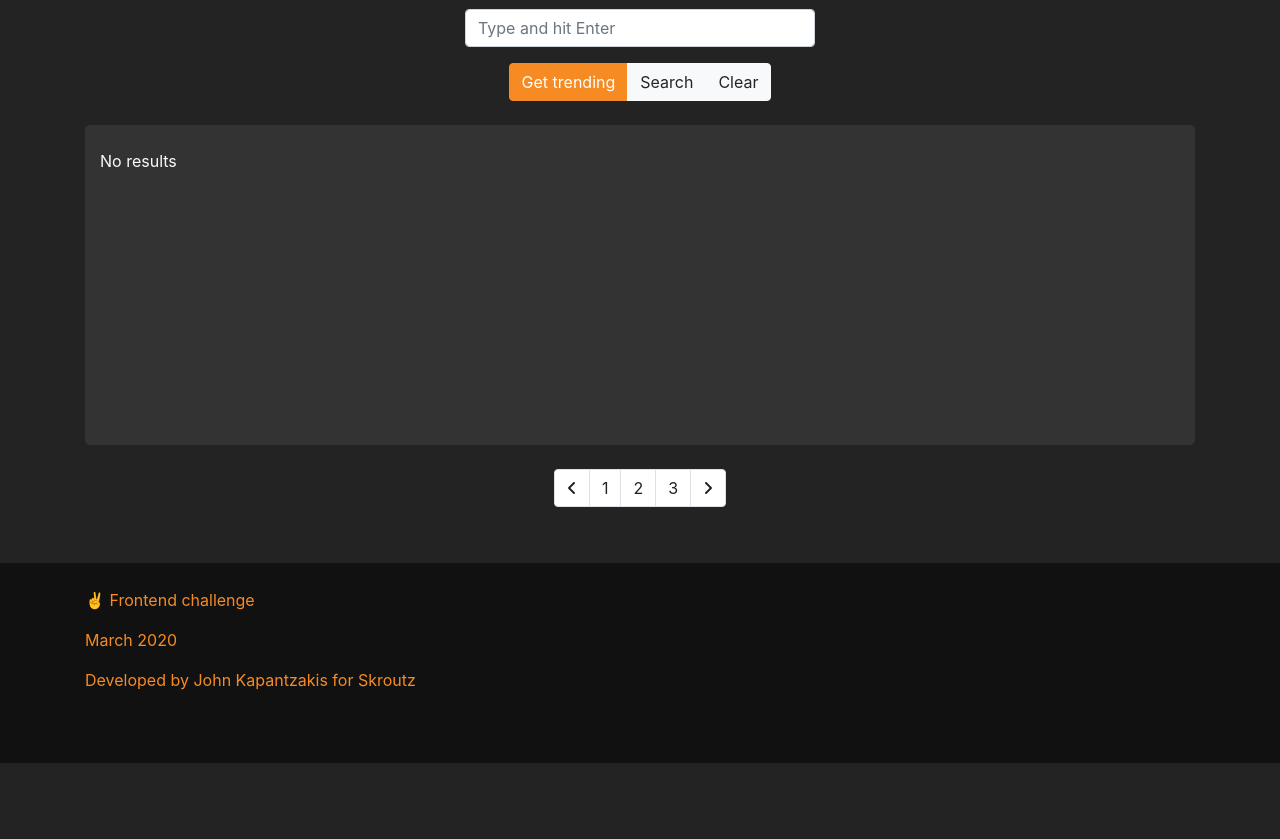
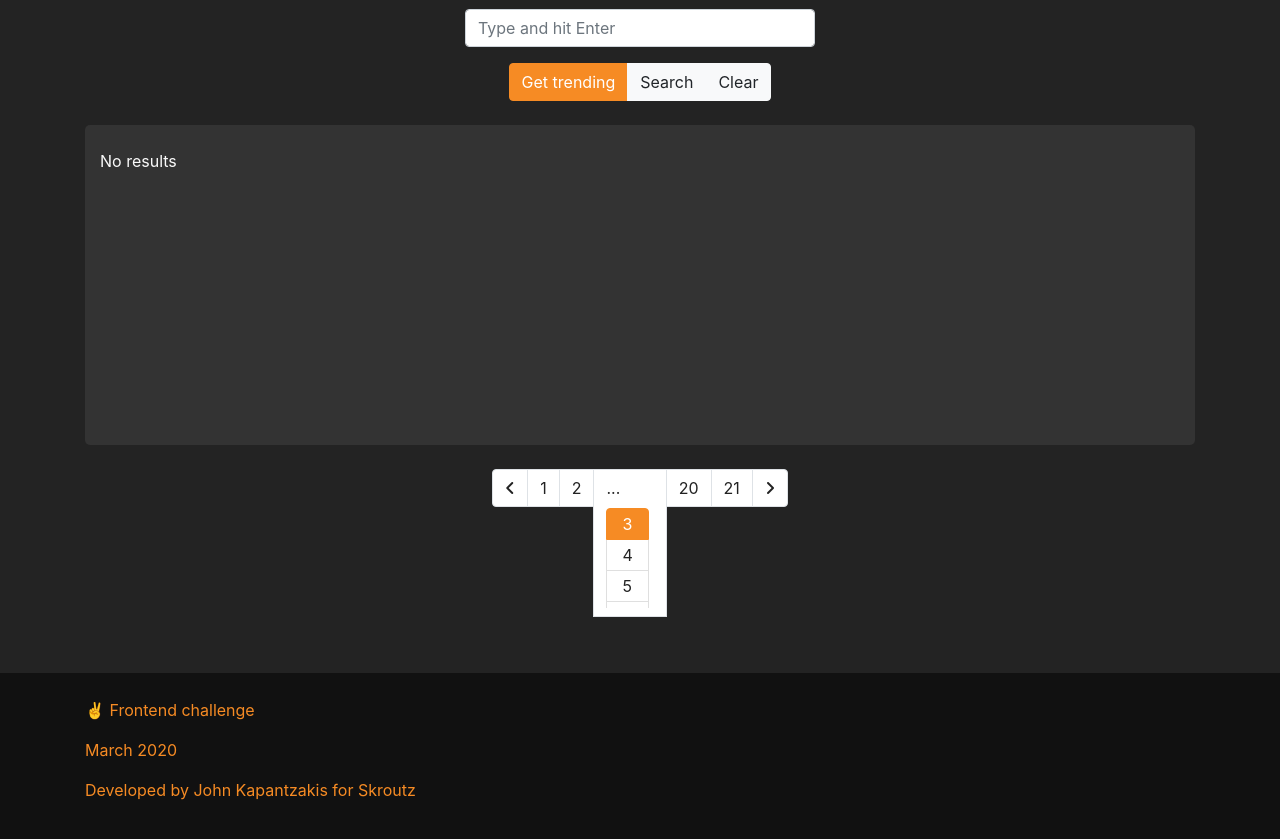
Before and after one commit to kapantzak/giphyFetcher, a website built with webpack: page public/index.html in a window 1280 px wide. Shown: the part 95-934 px from the top of the page. Before the commit the page ends 858 px from the top, so only its background shows below. Built offline with nearby package versions, Linux system fonts and the light colour scheme; no server answers.

Commit message:
Version 0.2.0

```diff
--- a/package.json
+++ b/package.json
@@ -1,6 +1,6 @@
 {
   "name": "skroutz-giphy-loader",
-  "version": "0.1.0",
+  "version": "0.2.0",
   "description": "A sample vanilla js app",
   "private": true,
   "main": "index.js",
--- a/public/css/style.css
+++ b/public/css/style.css
@@ -67,6 +67,34 @@ h1 {
   margin-bottom: 5vh;
 }
 
+.page-item-rest {
+  /* position: relative;
+  overflow: visible; */
+}
+
+.pg-rest-holder {
+  margin-bottom: 10px;
+}
+
+.pg-rest-list-holder {
+  max-height: 100px;
+  overflow-y: auto;
+}
+
+.pg-rest-list-holder > ul {
+  display: block;
+  margin-right: 5px;
+}
+
+.pg-rest-list-holder > ul > li.list-group-item {
+  padding: 5px 15px;
+}
+
+.pg-rest-list-holder > ul > li.list-group-item.active {
+  background-color: #f68b24;
+  border-color: #f68b24;
+}
+
 .btn-orange {
   color: #fff;
   background-color: #f68b24;
--- a/public/index.html
+++ b/public/index.html
@@ -61,7 +61,21 @@
               </li>
               <li class="page-item"><a class="page-link" href="#">1</a></li>
               <li class="page-item"><a class="page-link" href="#">2</a></li>
-              <li class="page-item"><a class="page-link" href="#">3</a></li>
+              <li class="page-item page-item-rest">
+                <a class="page-link" href="#">
+                  <div class="pg-rest-holder">...</div>
+                  <div class="pg-rest-list-holder">
+                    <ul class="list-group">
+                      <li class="list-group-item active">3</li>
+                      <li class="list-group-item">4</li>
+                      <li class="list-group-item">5</li>
+                      <li class="list-group-item">6</li>
+                    </ul>
+                  </div>
+                </a>
+              </li>
+              <li class="page-item"><a class="page-link" href="#">20</a></li>
+              <li class="page-item"><a class="page-link" href="#">21</a></li>
               <li class="page-item">
                 <a class="page-link" href="#"
                   ><i class="fas fa-angle-right"></i
```
Also changed, not shown: CHANGELOG.md.
